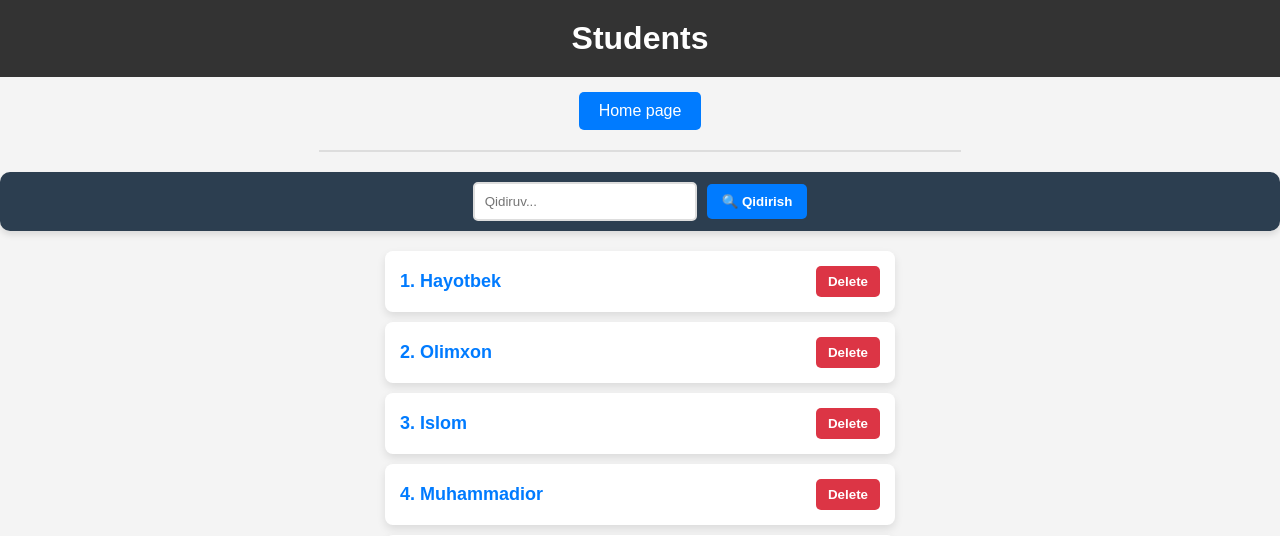
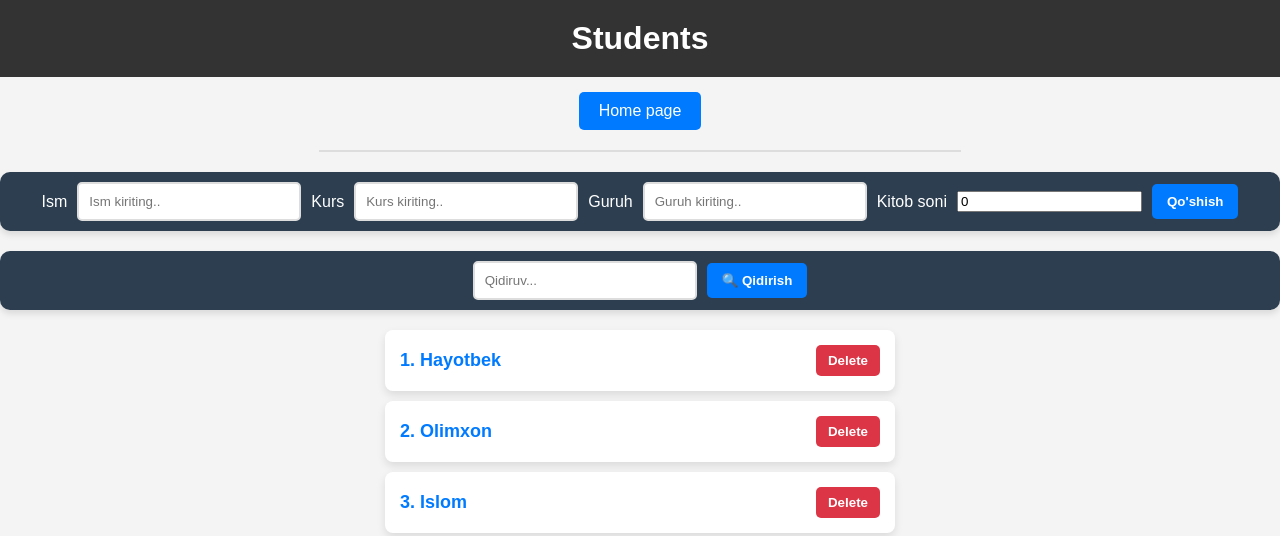
Before and after one commit to Khayotbek1/Library, a Django app: page /students/ in a window 1280 px wide. Shown: the top 536 px of the page. Run offline with Django 5.2, Linux system fonts and the light colour scheme; data comes from the database, SQL or seed files in the repository; both versions use the stored data as it was after the commit.

Commit message:
Create POST

```diff
--- a/main/views.py
+++ b/main/views.py
@@ -26,7 +26,16 @@ def home_view(request):
 
 
 def students_view(request):
+    if request.method == "POST":
+        Student.objects.create(
+            name=request.POST.get('ism'),
+            course=request.POST.get('kurs'),
+            group=request.POST.get('guruh'),
+            book_quantity=request.POST.get('kitob_soni')
+        )
+        return redirect('students')
     students = Student.objects.all()
+
     search = request.GET.get('search')
     if search is not None:
         students = students.filter(name__contains=search)
--- a/templates/fiction_books.html
+++ b/templates/fiction_books.html
@@ -56,6 +56,7 @@
             <li>📖 <strong>{{ book.name }}</strong> - ✍️ {{ book.author.name }}</li>
         {% endfor %}
     </ul>
+
 </div>
 
 </body>
--- a/templates/students.html
+++ b/templates/students.html
@@ -25,6 +25,9 @@
         }
         a {
             text-decoration: none;
+        }
+        label{
+            color: #ffffff;
         }
         .home {
             display: inline-block;
@@ -155,10 +158,28 @@
     <a class="home" href="/">Home page</a>
     <hr>
 
+      <form method="post">
+          {% csrf_token %}
+        <label>Ism</label>
+          <input type="text" name="ism" placeholder="Ism kiriting..">
+
+          <label>Kurs</label>
+          <input type="text" name="kurs" placeholder="Kurs kiriting..">
+
+          <label>Guruh</label>
+          <input type="text" name="guruh" placeholder="Guruh kiriting..">
+
+          <label>Kitob soni</label>
+          <input type="number" name="kitob_soni" value="0">
+          <button>Qo'shish</button>
+    </form>
+
     <form>
         <input type="text" name="search" {% if search %} value="{{ search }}" {% endif %} placeholder="Qidiruv...">
         <button>🔍 Qidirish</button>
     </form>
+
+
 
     <ul class="students-list">
         {% for student in students %}
```
Also changed, not shown: db.sqlite3.
